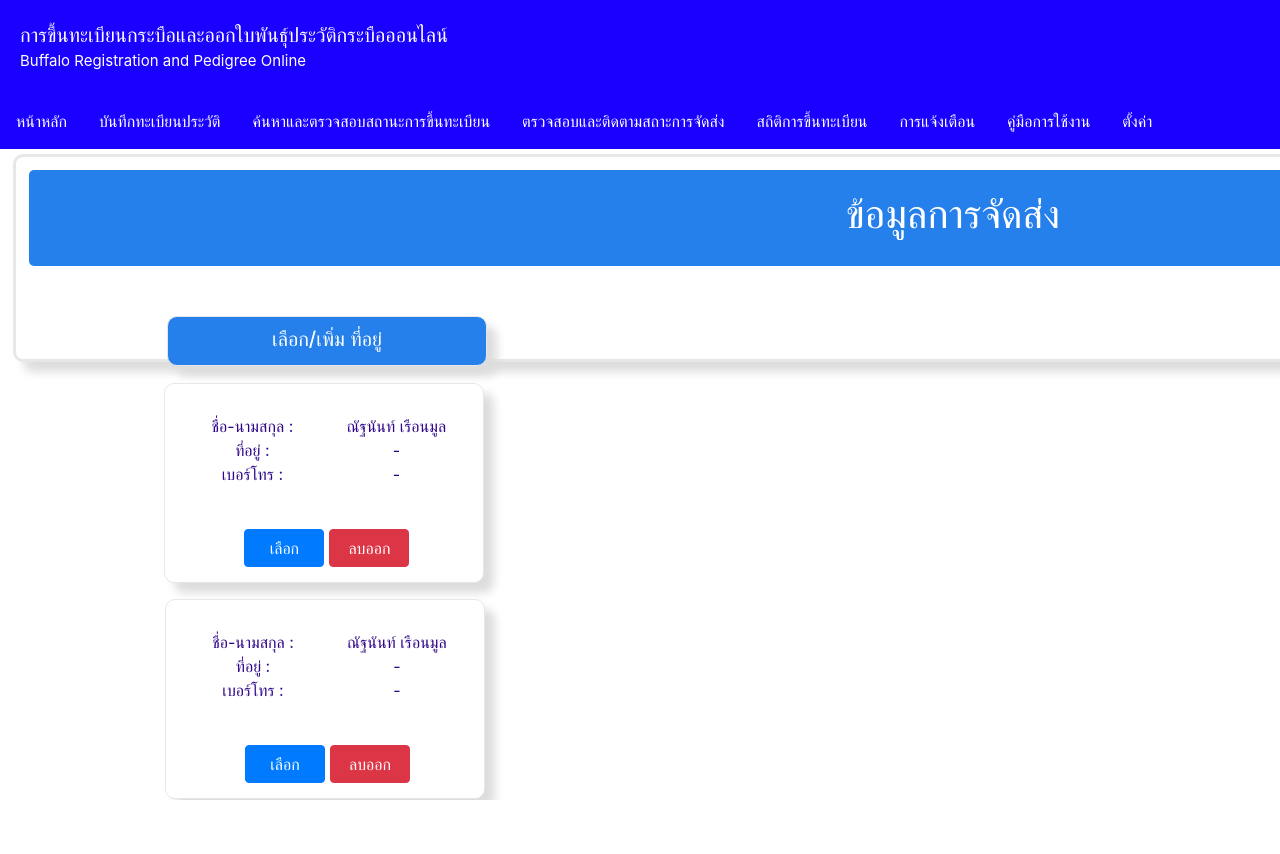
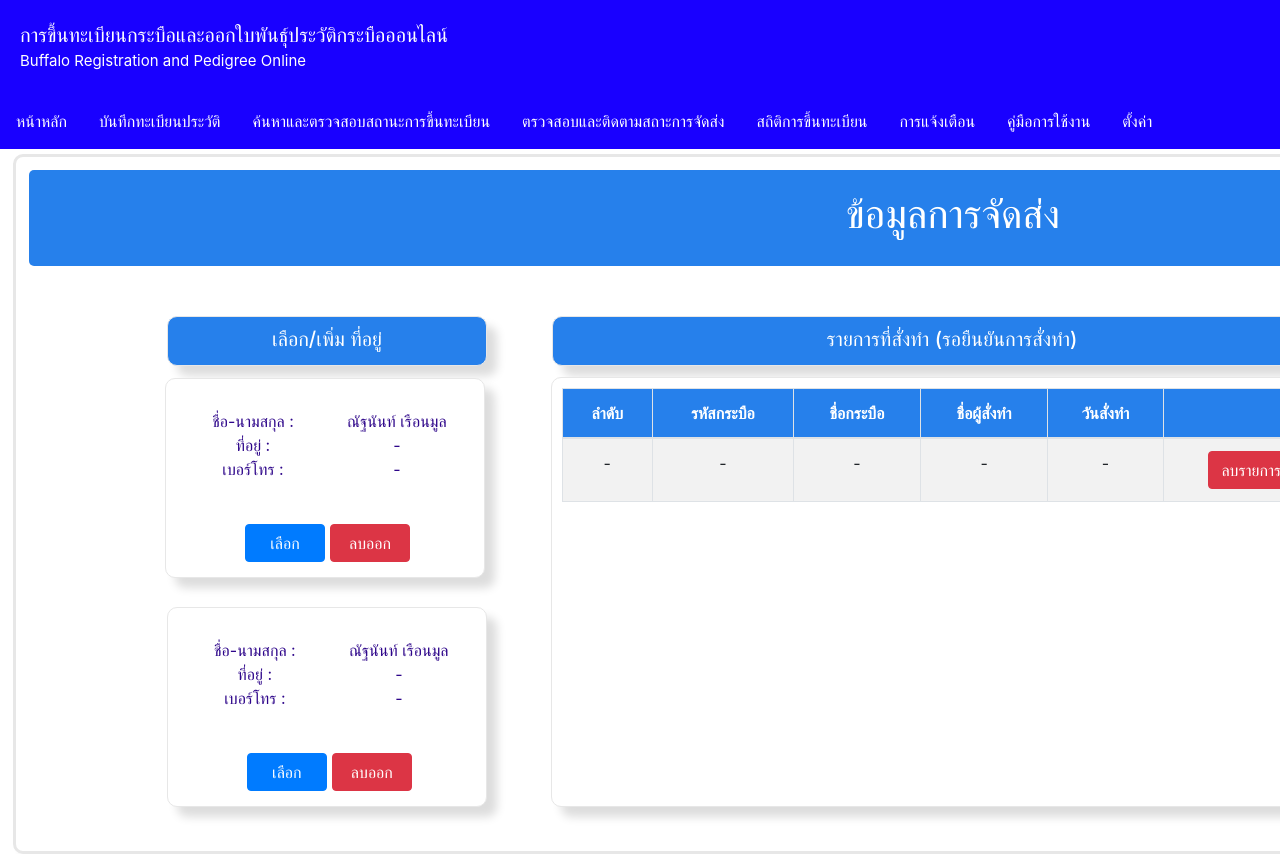
Before and after one commit to artty7541/newpro, a React (Create React App) app: page /information in a window 1280 px wide. Shown: the top 854 px of the page. Before the commit the page ends 800 px from the top, so only its background shows below. Built offline with nearby package versions, Linux system fonts and the light colour scheme.

Commit message:
update to remote githup

```diff
--- a/package.json
+++ b/package.json
@@ -16,7 +16,8 @@
     "react-dom": "^16.12.0",
     "react-router-dom": "^5.2.0",
     "react-scripts": "3.4.0",
-    "react-tabs-navigation": "^0.4.4"
+    "react-tabs-navigation": "^0.4.4",
+    "reactjs-popup": "^1.5.0"
   },
   "scripts": {
     "start": "react-scripts start",
--- a/src/components/information.js
+++ b/src/components/information.js
@@ -1,8 +1,7 @@
 import React from "react";
-
 import "./../photo.css";
 import Footer from "./Footer";
-import { Form, Button, Row, Col,Card } from "react-bootstrap";
+import { Form, Button, Row, Col, Card, Table } from "react-bootstrap";
 import NavbarLogin from "./navbar";
 const Header = () => {
   return (
@@ -23,124 +22,239 @@ const Header = () => {
       </div>
       <NavbarLogin />
       <div>
-      <div class="center" className="coler-bg5 border-c" >
-  <div className="border-c1" >
-    <div className="border-c3" style={{ backgroundColor: "#2680EB", color: "white", padding: "20px" }}>
+        <div class="center" className="coler-bg6 border-c">
+          <div className="border-c1">
+            <div
+              className="border-c3"
+              style={{
+                backgroundColor: "#2680EB",
+                color: "white",
+                padding: "20px",
+              }}
+            >
               <h1>ข้อมูลการจัดส่ง</h1>
             </div>
 
             <div className="col-md-4">
-
-          <Card className="r-margintop border-c9" style={{ width: "20rem" ,backgroundColor:"#2680EB",color:"white",padding: "10px" }}>
-          <Card.Title >เลือก/เพิ่ม ที่อยู่</Card.Title>
-
+              <Card
+                className="r-margintop border-c9"
+                style={{
+                  width: "20rem",
+                  backgroundColor: "#2680EB",
+                  color: "white",
+                  padding: "10px",
+                }}
+              >
+                <Card.Title>เลือก/เพิ่ม ที่อยู่</Card.Title>
               </Card>
             </div>
-
-        </div><p className="row"> </p>
+            <div className="col-md-4">
+              <Card
+                className="r-margintop border-c13"
+                style={{
+                  width: "50rem",
+                  backgroundColor: "#2680EB",
+                  color: "white",
+                  padding: "10px",
+                }}
+              >
+                <Card.Title>รายการที่สั่งทำ (รอยืนยันการสั่งทำ)</Card.Title>
+              </Card>
+            </div>
+            <div className="col-md-4">
+              <Card
+                className="r-margintop border-c14"
+                style={{
+                  width: "20rem",
+                  backgroundColor: "#2680EB",
+                  color: "white",
+                  padding: "10px",
+                }}
+              >
+                <Card.Title>สรุปรายการที่สั่งทำ</Card.Title>
+              </Card>
+            </div>
+          </div>
+          <p className="row"> </p>
+          <p className="row"> </p>
+          <p className="row"> </p>
+          <p className="row"> </p>
+          <div className="col-md-4">
+            <Card
+              className="r-margintop border-c15"
+              style={{ width: "20rem", padding: "10px" }}
+            >
+              <Card.Body>
+                <Row>
+                  <Col>ชื่อ-นามสกุล :</Col>
+                  <Col>ณัฐนันท์ เรือนมูล</Col>
+                </Row>
+                <Row>
+                  <Col>ที่อยู่ :</Col>
+                  <Col>-</Col>
+                </Row>
+                <Row>
+                  <Col>เบอร์โทร :</Col>
+                  <Col>-</Col>
+                </Row>
+                <p className="row"> </p>
+          <p className="row"> </p>
+          <p className="row"> </p>
+          <p className="row"> </p>
+          <p className="row"> </p>
+          <p className="row"> </p>
+          <p className="row"> </p>
+          <p className="row"> </p>
           <p className="row"> </p>
           <p className="row"> </p>
           <p className="row"> </p>
 
-        <div className="col-md-4">
-
-          <Card className="r-margintop border-c10" style={{ width: "20rem" ,padding: "10px" }}>
-
-            <Card.Body>
-
                 <Row>
-              <Col>
-              ชื่อ-นามสกุล :
-              </Col>
-              <Col>
-              ณัฐนันท์ เรือนมูล
-              </Col>
+                  <Col>รายการทั้งหมด :</Col>
+                  <Col>-</Col>
                 </Row>
                 <Row>
-              <Col>
-              ที่อยู่ :
-              </Col>
-              <Col>
-              -
-              </Col>
+                  <Col>รายการค้างชำระ :</Col>
+                  <Col>-</Col>
                 </Row>
                 <Row>
-              <Col>
-              เบอร์โทร :
-              </Col>
-              <Col>
-              -
-              </Col>
+                  <Col>จำนวนเงิน :</Col>
+                  <Col>-</Col>
                 </Row>
+              </Card.Body>
 
+              <div>
+                <Button
+                  type="submit"
+                  className="btn btn-green space"
+                  style={{ width: "10rem" ,backgroundColor:"#12C48D"}}
+                >
+                  ชำระเงิน
+                </Button>
+
+              </div>
+            </Card>
+          <div className="col-md-4">
+            <Card
+              className="r-margintop border-c10"
+              style={{ width: "20rem", padding: "10px" }}
+            >
+              <Card.Body>
+                <Row>
+                  <Col>ชื่อ-นามสกุล :</Col>
+                  <Col>ณัฐนันท์ เรือนมูล</Col>
+                </Row>
+                <Row>
+                  <Col>ที่อยู่ :</Col>
+                  <Col>-</Col>
+                </Row>
+                <Row>
+                  <Col>เบอร์โทร :</Col>
+                  <Col>-</Col>
+                </Row>
               </Card.Body>
-            <p className="row"> </p>
-    <p className="row"> </p>
-    <p className="row"> </p>
+
               <div>
-            <Button type="submit" className="btn btn-blue space" style={{width: "5rem"}}>
+                <Button
+                  type="submit"
+                  className="btn btn-blue space"
+                  style={{ width: "5rem" }}
+                >
                   เลือก
                 </Button>
-        <Button type="cancel" className="btn btn-danger" style={{width: "5rem"}}>
+                <Button
+                  type="cancel"
+                  className="btn btn-danger"
+                  style={{ width: "5rem" }}
+                >
                   ลบออก
                 </Button>
               </div>
             </Card>
-          <p className="row"> </p>
 
             <div className="col-md-4">
-
-          <Card className="r-margintop border-c11" style={{ width: "20rem" ,padding: "10px" }}>
-
+              <Card
+                className="r-margintop border-c11"
+                style={{ width: "20rem", padding: "10px" }}
+              >
                 <Card.Body>
-
                   <Row>
-              <Col>
-              ชื่อ-นามสกุล :
-              </Col>
-              <Col>
-              ณัฐนันท์ เรือนมูล
-              </Col>
+                    <Col>ชื่อ-นามสกุล :</Col>
+                    <Col>ณัฐนันท์ เรือนมูล</Col>
                   </Row>
                   <Row>
-              <Col>
-              ที่อยู่ :
-              </Col>
-              <Col>
-              -
-              </Col>
+                    <Col>ที่อยู่ :</Col>
+                    <Col>-</Col>
                   </Row>
                   <Row>
-              <Col>
-              เบอร์โทร :
-              </Col>
-              <Col>
-              -
-              </Col>
+                    <Col>เบอร์โทร :</Col>
+                    <Col>-</Col>
                   </Row>
+                </Card.Body>
 
-            </Card.Body>
-            <p className="row"> </p>
-    <p className="row"> </p>
-    <p className="row"> </p>
                 <div>
-            <Button type="submit" className="btn btn-blue space" style={{width: "5rem"}}>
+                  <Button
+                    type="submit"
+                    className="btn btn-blue space"
+                    style={{ width: "5rem" }}
+                  >
                     เลือก
                   </Button>
-        <Button type="cancel" className="btn btn-danger" style={{width: "5rem"}}>
+                  <Button
+                    type="cancel"
+                    className="btn btn-danger"
+                    style={{ width: "5rem" }}
+                  >
                     ลบออก
                   </Button>
                 </div>
               </Card>
+
+              <Card
+                className=" border-c12"
+                style={{ width: "50rem", padding: "10px" }}
+              >
+                <Table striped bordered hover>
+                  <thead>
+                    <tr style={{ backgroundColor: "#2680EB", color: "white" }}>
+                      <th>ลำดับ</th>
+                      <th>รหัสกระบือ</th>
+                      <th>ชื่อกระบือ</th>
+                      <th>ชื่อผู้สั่งทำ</th>
+                      <th>วันสั่งทำ</th>
+                      <th></th>
+                    </tr>
+                  </thead>
+                  <tbody>
+                    <tr>
+                      <td>-</td>
+                      <td>-</td>
+                      <td>-</td>
+                      <td>-</td>
+                      <td>-</td>
+                      <td>
+                        <div>
+                          <Button
+                            type="button"
+                            className="btn btn-danger"
+                            data-toggle="modal"
+                            data-target="#myModal"
+                          >
+                            ลบรายการ{" "}
+                          </Button>
                         </div>
+                      </td>
+                    </tr>
+                  </tbody>
+                </Table>
+              </Card>
          </div>
 
             </div>
             </div>
           </div>
-
-
-
+        </div>
+    </div>
   );
 };
 export default Header;
--- a/src/photo.css
+++ b/src/photo.css
@@ -287,15 +287,7 @@
   box-shadow: 10px 10px 10px #dddddd;
 }
 .border-c10{
-  height: 200px;
-  border-style: solid;
-  border-color: #e7e7e7;
-  border-radius: 10px;
-  background-color: #ffffff;
-  box-shadow: 10px 10px 10px #dddddd;
-}
-.border-c11{
-  margin-top: 250px;
+  margin-top: 1px;
   height: 200px;
   border-style: solid;
   border-color: #e7e7e7;
@@ -304,3 +296,65 @@
   box-shadow: 10px 10px 10px #dddddd;
   left: 85px;
 }
+.border-c11{
+  margin-top: 230px;
+  height: 200px;
+  border-style: solid;
+  border-color: #e7e7e7;
+  border-radius: 10px;
+  background-color: #ffffff;
+  box-shadow: 10px 10px 10px #dddddd;
+  left: 100px;
+}
+.border-c12{
+ margin-top: 60px;
+  height: 430px;
+  border-style: solid;
+  border-color: #e7e7e7;
+  border-radius: 10px;
+  background-color: #ffffff;
+  box-shadow: 10px 10px 10px #dddddd;
+  left: 480px;
+}
+.coler-bg6 {
+  background-color: rgba(255, 255, 255, 0.815);
+  position: absolute;
+  left: 1%;
+  margin-top: 5px;
+  padding: 10px;
+  width: 1880px;
+  text-align: center;
+  border-radius: 10px;
+  color: #2e068a;
+  height: 700px;
+}
+.border-c13{
+
+  height: 50px;
+  border-style: solid;
+  border-color: #e7e7e7;
+  border-radius: 10px;
+  background-color: #ffffff;
+  box-shadow: 10px 10px 10px #dddddd;
+  left: 400px;
+}
+.border-c14{
+
+  height: 50px;
+  border-style: solid;
+  border-color: #e7e7e7;
+  border-radius: 10px;
+  background-color: #ffffff;
+  box-shadow: 10px 10px 10px #dddddd;
+  left: 1250px;
+}
+.border-c15{
+  margin-top: 1px;
+  height: 430px;
+  border-style: solid;
+  border-color: #e7e7e7;
+  border-radius: 10px;
+  background-color: #ffffff;
+  box-shadow: 10px 10px 10px #dddddd;
+  left: 1250px;
+}
```
Also changed, not shown: 1 other file (tests, documents, lock files or other folders). Lines whose indentation alone changed are shown as unchanged.
